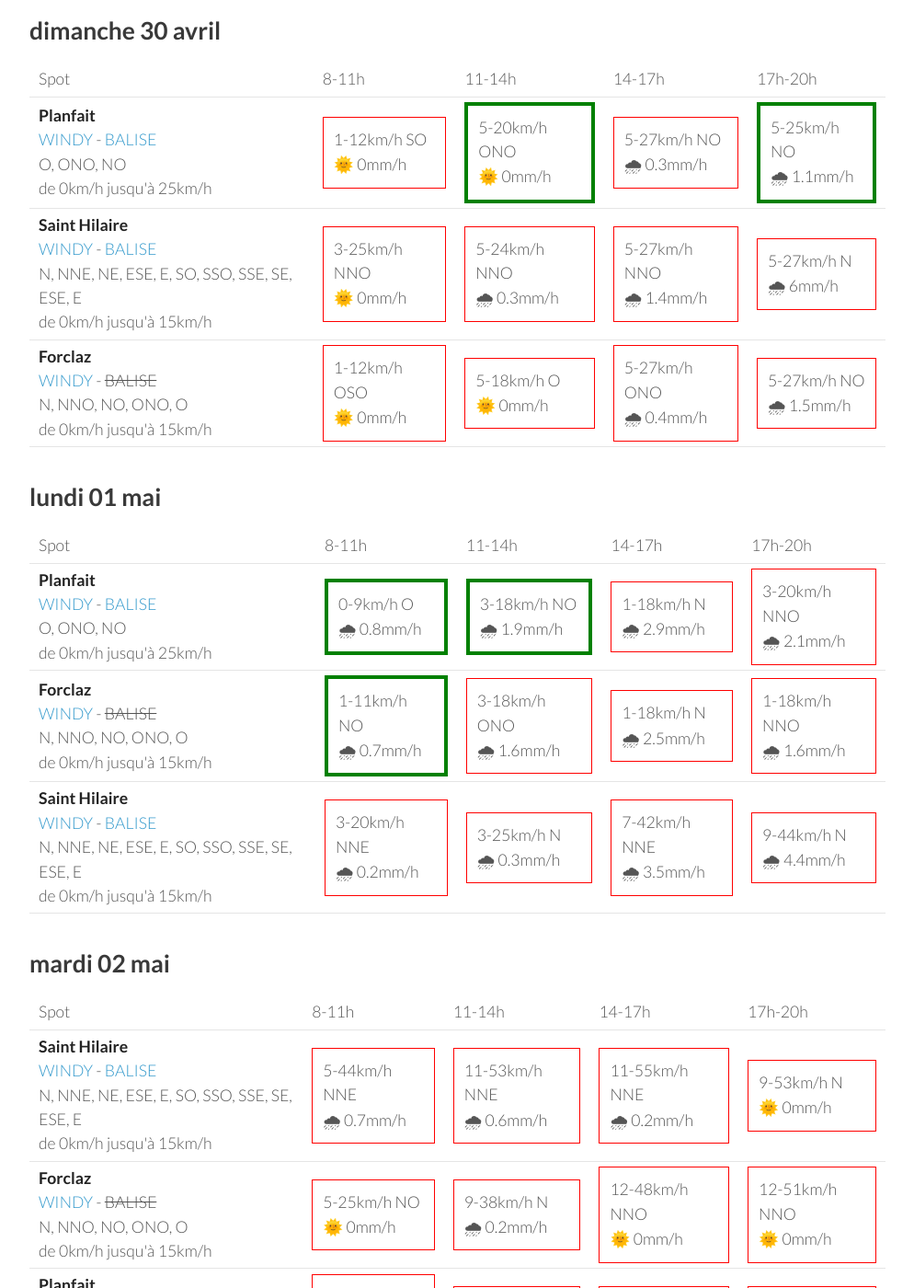
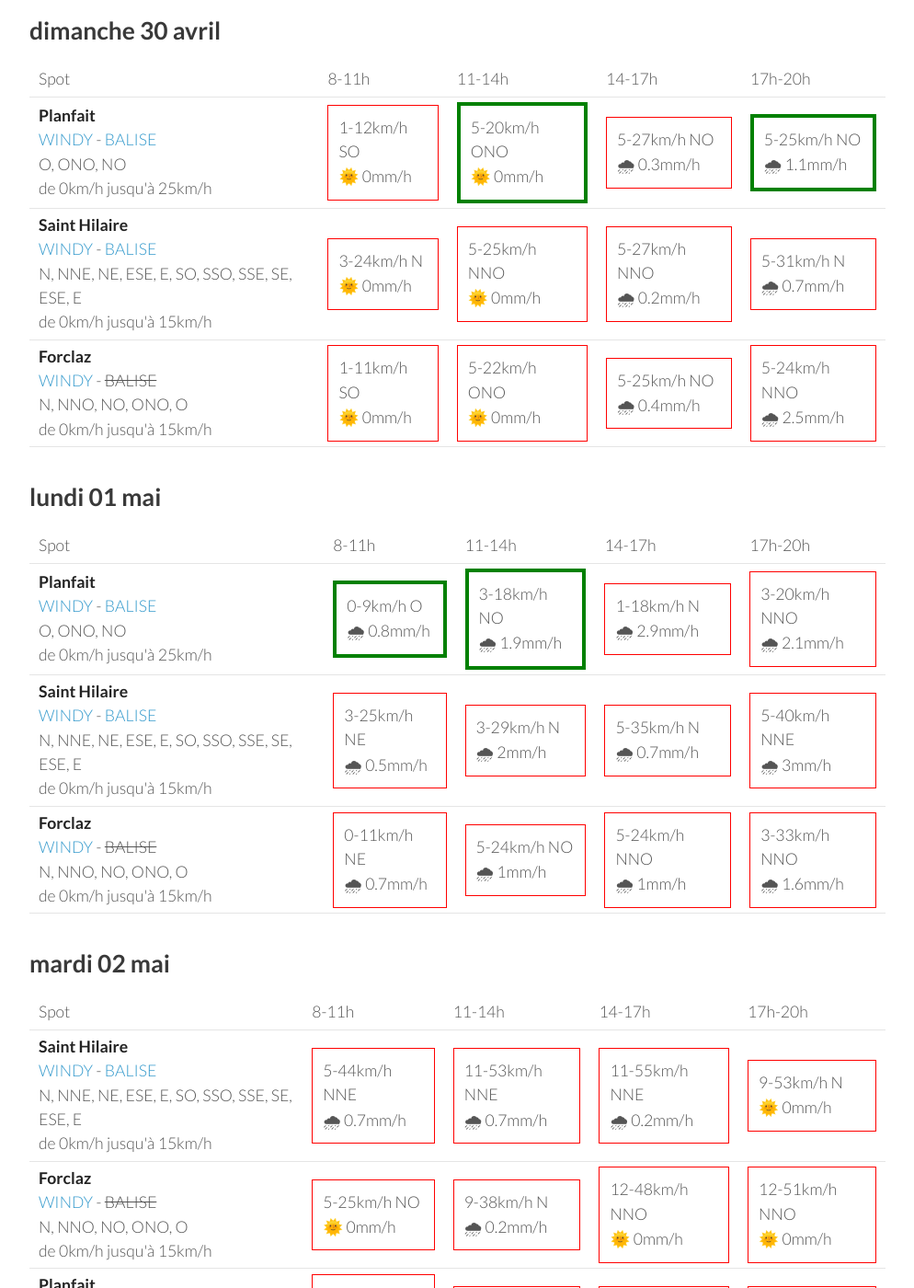
Before and after one commit to parapente-dans-le-nord/parapente-dans-le-nord.github.io, a Jekyll site: the page built from alpes_nord.markdown, in a window 1280 px wide and 1400 px high, scrolled down 1271 px. Shown: the whole window at 92% size, without its empty margins (26-1020 px from the left). Built offline with Jekyll 4.4.1, drawn with Linux system fonts in a browser that asks for light colours; some of the changed text lies outside the part shown.

Commit message:
update index.markdown

```diff
--- a/alpes_nord.markdown
+++ b/alpes_nord.markdown
@@ -25,9 +25,9 @@ page mise à jour le vendredi 28 avril 13:26
         <td><strong>Saint Hilaire</strong><br><a href="https://windy.com/45.307/5.888?45.087,5.889,9,m:eUFagkX">WINDY</a> - <span class=""><a href="http://www.balisemeteo.com/balise.php?idBalise=61">BALISE</a> </span><br> <span class="vent-favorable">N, NNE, NE, ESE, E, SO, SSO, SSE, SE, ESE, E</span><br><span class="force-vent">de 0km/h jusqu'à 15km/h</span> </td>
 
             <td><div class="not-flyable"><p>0-0km/h NA</p><p>🌧️ 0mm/h</p></div></td>
-            <td><div class="not-flyable"><p>9-24km/h S</p><p>🌞 0mm/h</p></div></td>
-            <td><div class="flyable"><p>3-14km/h SSE</p><p>🌞 0.2mm/h</p></div></td>
-            <td><div class="flyable"><p>3-14km/h SSE</p><p>🌞 0mm/h</p></div></td>
+            <td><div class="not-flyable"><p>11-25km/h S</p><p>🌞 0mm/h</p></div></td>
+            <td><div class="flyable"><p>3-12km/h SSE</p><p>🌞 0.2mm/h</p></div></td>
+            <td><div class="flyable"><p>3-12km/h SSE</p><p>🌞 0mm/h</p></div></td>
 
     </tr>
 <tr>
@@ -87,10 +87,10 @@ page mise à jour le vendredi 28 avril 13:26
 <tr>
         <td><strong>Saint Hilaire</strong><br><a href="https://windy.com/45.307/5.888?45.087,5.889,9,m:eUFagkX">WINDY</a> - <span class=""><a href="http://www.balisemeteo.com/balise.php?idBalise=61">BALISE</a> </span><br> <span class="vent-favorable">N, NNE, NE, ESE, E, SO, SSO, SSE, SE, ESE, E</span><br><span class="force-vent">de 0km/h jusqu'à 15km/h</span> </td>
 
-            <td><div class="not-flyable"><p>3-16km/h SO</p><p>🌧 3.2mm/h</p></div></td>
+            <td><div class="not-flyable"><p>5-18km/h SSO</p><p>🌧 3.3mm/h</p></div></td>
             <td><div class="not-flyable"><p>1-11km/h NE</p><p>🌧 7mm/h</p></div></td>
             <td><div class="not-flyable"><p>7-22km/h E</p><p>🌧 0.6mm/h</p></div></td>
-            <td><div class="not-flyable"><p>3-20km/h E</p><p>🌧 2.4mm/h</p></div></td>
+            <td><div class="not-flyable"><p>3-20km/h ENE</p><p>🌧 2.2mm/h</p></div></td>
 
 
     </tr>
@@ -123,20 +123,20 @@ page mise à jour le vendredi 28 avril 13:26
 <tr>
         <td><strong>Saint Hilaire</strong><br><a href="https://windy.com/45.307/5.888?45.087,5.889,9,m:eUFagkX">WINDY</a> - <span class=""><a href="http://www.balisemeteo.com/balise.php?idBalise=61">BALISE</a> </span><br> <span class="vent-favorable">N, NNE, NE, ESE, E, SO, SSO, SSE, SE, ESE, E</span><br><span class="force-vent">de 0km/h jusqu'à 15km/h</span> </td>
 
-            <td><div class="not-flyable"><p>3-25km/h NNO</p><p>🌞 0mm/h</p></div></td>
-            <td><div class="not-flyable"><p>5-24km/h NNO</p><p>🌧 0.3mm/h</p></div></td>
-            <td><div class="not-flyable"><p>5-27km/h NNO</p><p>🌧 1.4mm/h</p></div></td>
-            <td><div class="not-flyable"><p>5-27km/h N</p><p>🌧 6mm/h</p></div></td>
+            <td><div class="not-flyable"><p>3-24km/h N</p><p>🌞 0mm/h</p></div></td>
+            <td><div class="not-flyable"><p>5-25km/h NNO</p><p>🌞 0mm/h</p></div></td>
+            <td><div class="not-flyable"><p>5-27km/h NNO</p><p>🌧 0.2mm/h</p></div></td>
+            <td><div class="not-flyable"><p>5-31km/h N</p><p>🌧 0.7mm/h</p></div></td>
 
 
     </tr>
 <tr>
         <td><strong>Forclaz</strong><br><a href="https://windy.com/45.814/6.247?45.375,6.246,8,m:eVwaglz">WINDY</a> - <span class="no-balise"> BALISE </span><br> <span class="vent-favorable">N, NNO, NO, ONO, O</span><br><span class="force-vent">de 0km/h jusqu'à 15km/h</span> </td>
 
-            <td><div class="not-flyable"><p>1-12km/h OSO</p><p>🌞 0mm/h</p></div></td>
-            <td><div class="not-flyable"><p>5-18km/h O</p><p>🌞 0mm/h</p></div></td>
-            <td><div class="not-flyable"><p>5-27km/h ONO</p><p>🌧 0.4mm/h</p></div></td>
-            <td><div class="not-flyable"><p>5-27km/h NO</p><p>🌧 1.5mm/h</p></div></td>
+            <td><div class="not-flyable"><p>1-11km/h SO</p><p>🌞 0mm/h</p></div></td>
+            <td><div class="not-flyable"><p>5-22km/h ONO</p><p>🌞 0mm/h</p></div></td>
+            <td><div class="not-flyable"><p>5-25km/h NO</p><p>🌧 0.4mm/h</p></div></td>
+            <td><div class="not-flyable"><p>5-24km/h NNO</p><p>🌧 2.5mm/h</p></div></td>
 
 
     </tr>
@@ -167,22 +167,22 @@ page mise à jour le vendredi 28 avril 13:26
 
     </tr>
 <tr>
-        <td><strong>Forclaz</strong><br><a href="https://windy.com/45.814/6.247?45.375,6.246,8,m:eVwaglz">WINDY</a> - <span class="no-balise"> BALISE </span><br> <span class="vent-favorable">N, NNO, NO, ONO, O</span><br><span class="force-vent">de 0km/h jusqu'à 15km/h</span> </td>
+        <td><strong>Saint Hilaire</strong><br><a href="https://windy.com/45.307/5.888?45.087,5.889,9,m:eUFagkX">WINDY</a> - <span class=""><a href="http://www.balisemeteo.com/balise.php?idBalise=61">BALISE</a> </span><br> <span class="vent-favorable">N, NNE, NE, ESE, E, SO, SSO, SSE, SE, ESE, E</span><br><span class="force-vent">de 0km/h jusqu'à 15km/h</span> </td>
 
-            <td><div class="flyable"><p>1-11km/h NO</p><p>🌧 0.7mm/h</p></div></td>
-            <td><div class="not-flyable"><p>3-18km/h ONO</p><p>🌧 1.6mm/h</p></div></td>
-            <td><div class="not-flyable"><p>1-18km/h N</p><p>🌧 2.5mm/h</p></div></td>
-            <td><div class="not-flyable"><p>1-18km/h NNO</p><p>🌧 1.6mm/h</p></div></td>
+            <td><div class="not-flyable"><p>3-25km/h NE</p><p>🌧 0.5mm/h</p></div></td>
+            <td><div class="not-flyable"><p>3-29km/h N</p><p>🌧 2mm/h</p></div></td>
+            <td><div class="not-flyable"><p>5-35km/h N</p><p>🌧 0.7mm/h</p></div></td>
+            <td><div class="not-flyable"><p>5-40km/h NNE</p><p>🌧 3mm/h</p></div></td>
 
 
     </tr>
 <tr>
-        <td><strong>Saint Hilaire</strong><br><a href="https://windy.com/45.307/5.888?45.087,5.889,9,m:eUFagkX">WINDY</a> - <span class=""><a href="http://www.balisemeteo.com/balise.php?idBalise=61">BALISE</a> </span><br> <span class="vent-favorable">N, NNE, NE, ESE, E, SO, SSO, SSE, SE, ESE, E</span><br><span class="force-vent">de 0km/h jusqu'à 15km/h</span> </td>
+        <td><strong>Forclaz</strong><br><a href="https://windy.com/45.814/6.247?45.375,6.246,8,m:eVwaglz">WINDY</a> - <span class="no-balise"> BALISE </span><br> <span class="vent-favorable">N, NNO, NO, ONO, O</span><br><span class="force-vent">de 0km/h jusqu'à 15km/h</span> </td>
 
-            <td><div class="not-flyable"><p>3-20km/h NNE</p><p>🌧 0.2mm/h</p></div></td>
-            <td><div class="not-flyable"><p>3-25km/h N</p><p>🌧 0.3mm/h</p></div></td>
-            <td><div class="not-flyable"><p>7-42km/h NNE</p><p>🌧 3.5mm/h</p></div></td>
-            <td><div class="not-flyable"><p>9-44km/h N</p><p>🌧 4.4mm/h</p></div></td>
+            <td><div class="not-flyable"><p>0-11km/h NE</p><p>🌧 0.7mm/h</p></div></td>
+            <td><div class="not-flyable"><p>5-24km/h NO</p><p>🌧 1mm/h</p></div></td>
+            <td><div class="not-flyable"><p>5-24km/h NNO</p><p>🌧 1mm/h</p></div></td>
+            <td><div class="not-flyable"><p>3-33km/h NNO</p><p>🌧 1.6mm/h</p></div></td>
 
 
     </tr>
@@ -206,7 +206,7 @@ page mise à jour le vendredi 28 avril 13:26
         <td><strong>Saint Hilaire</strong><br><a href="https://windy.com/45.307/5.888?45.087,5.889,9,m:eUFagkX">WINDY</a> - <span class=""><a href="http://www.balisemeteo.com/balise.php?idBalise=61">BALISE</a> </span><br> <span class="vent-favorable">N, NNE, NE, ESE, E, SO, SSO, SSE, SE, ESE, E</span><br><span class="force-vent">de 0km/h jusqu'à 15km/h</span> </td>
 
             <td><div class="not-flyable"><p>5-44km/h NNE</p><p>🌧 0.7mm/h</p></div></td>
-            <td><div class="not-flyable"><p>11-53km/h NNE</p><p>🌧 0.6mm/h</p></div></td>
+            <td><div class="not-flyable"><p>11-53km/h NNE</p><p>🌧 0.7mm/h</p></div></td>
             <td><div class="not-flyable"><p>11-55km/h NNE</p><p>🌧 0.2mm/h</p></div></td>
             <td><div class="not-flyable"><p>9-53km/h N</p><p>🌞 0mm/h</p></div></td>
 
```
Also changed, not shown: other parts of alpes_nord.markdown (+1 -1 lines).
